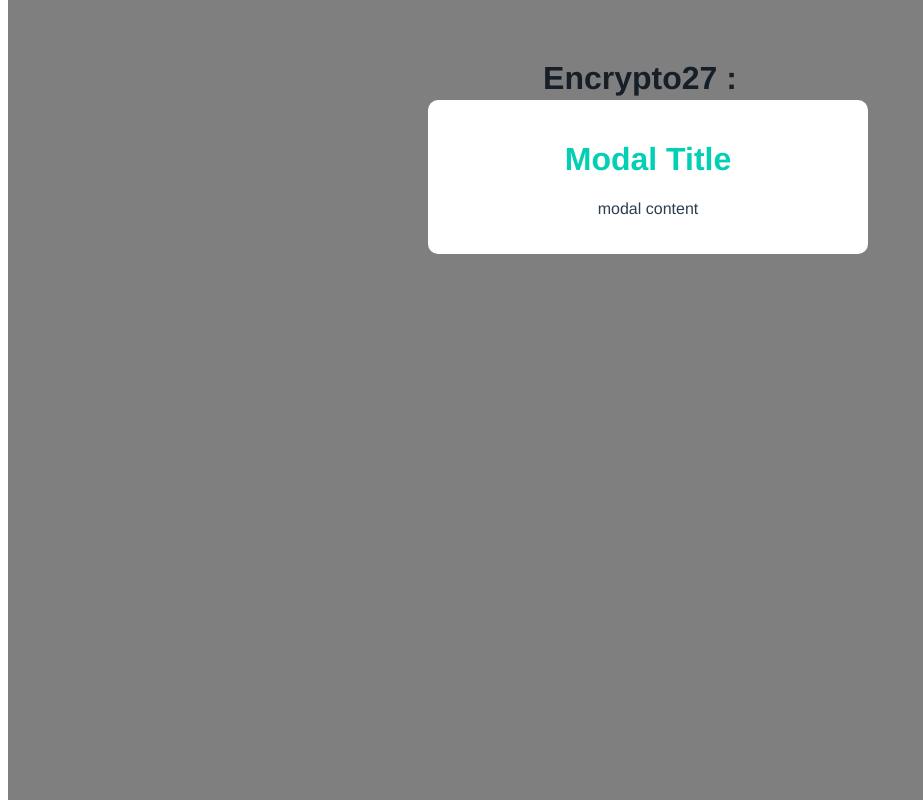
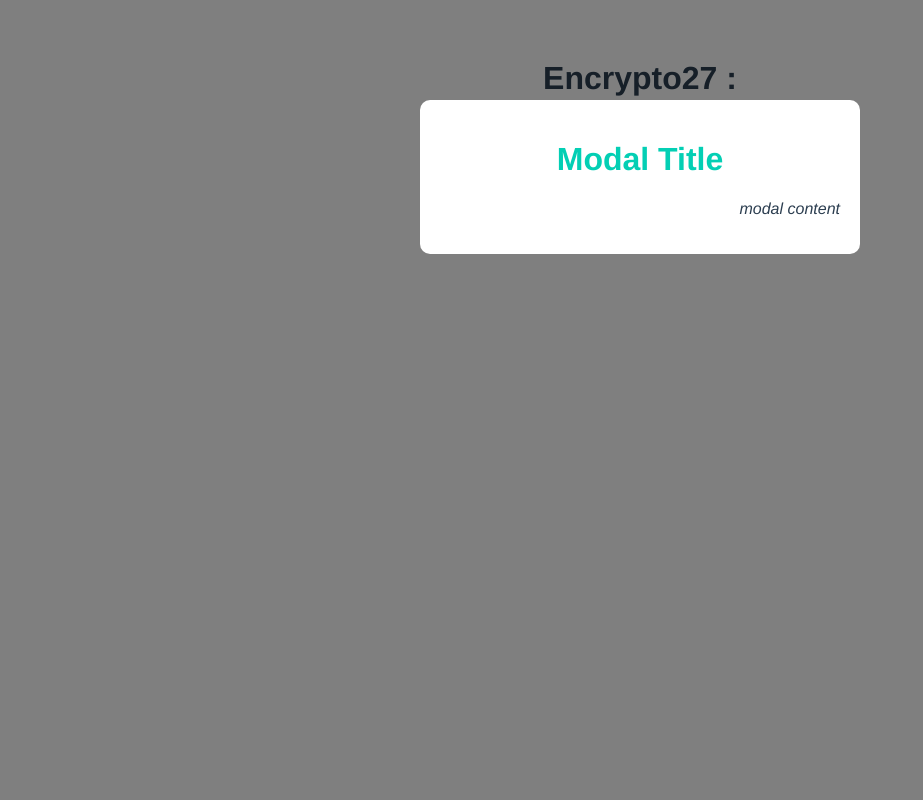
Before and after one commit to diegoallies/pro4, a Vue app: page / in a window 1280 px wide. Shown: the whole page, without its empty margins (0-923 px from the left). Built offline with nearby package versions, Linux system fonts and the light colour scheme.

Commit message:
more specific selectors

```diff
--- a/src/App.vue
+++ b/src/App.vue
@@ -4,6 +4,7 @@
 </template>
 
 <script>
+
 import Modal from './components/Modal.vue'
 
 export default {
--- /dev/null
+++ b/src/assets/global.css
@@ -0,0 +1,7 @@
+body {
+    margin: 0;
+}
+
+p {
+    font-style: italic;
+}
--- a/src/components/Modal.vue
+++ b/src/components/Modal.vue
@@ -7,7 +7,7 @@
     </div>
 </template>
 
-<style scoped>
+<style>
 
     .modal {
         width: 400px;
@@ -25,9 +25,13 @@
         height: 100%;
     }
 
-    h1 {
+    .modal h1 {
         color: #03cfb4;
         border: none;
         padding: 0;
     }
+
+    .modal p {
+        text-align: end;
+    }
 </style>
--- a/src/main.js
+++ b/src/main.js
@@ -1,4 +1,5 @@
 import { createApp } from 'vue'
 import App from './App.vue'
+import './assets/global.css'
 
 createApp(App).mount('#app')
```
